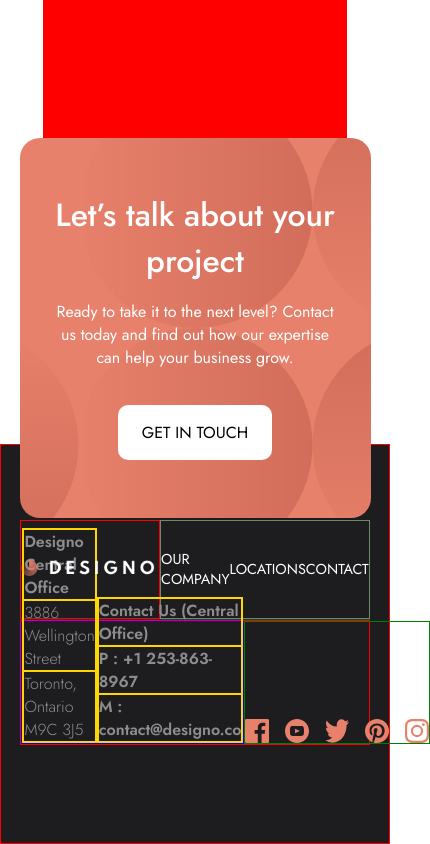
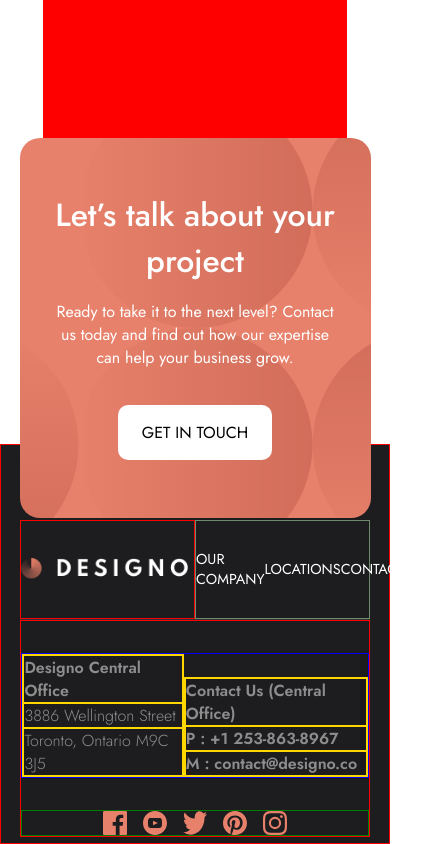
Before and after one commit to SJellen/designo, a Next.js app: page /about in a window 390 px wide. Shown: the part 806-1650 px from the top of the page, 430 px wide, since content can reach past the window. Built offline with nearby package versions, Linux system fonts and the light colour scheme.

Commit message:
footer mq work

```diff
--- a/styles/Footer.module.scss
+++ b/styles/Footer.module.scss
@@ -90,8 +90,6 @@
     display: flex;
     flex-direction: column;
     justify-content: flex-end;
-
-
 }
 
 .iconContainer {
@@ -108,7 +106,6 @@
     .container {
         max-width: 1440px;
         margin: 0 auto;
-        border: 1px solid red;
     }
   }
 
@@ -122,6 +119,28 @@
         width: 90%;
     }
     .leftFlexContainer {
-        width: 80%;
+        width: 70%;
+    }
+    .rightFlexContainer {
+        width: auto;
+    }
+    .nav {
+        width: 50%;
     }
 }
+
+@media only screen and (max-width: 650px) {
+    .bottomContainer {
+        flex-direction: column;
+        height: auto;
+    }
+    .leftFlexContainer {
+        width: 100%;
+        margin: 2rem auto;
+        justify-content: space-evenly;
+    }
+    .rightFlexContainer {
+        align-items: center;
+    }
+
+}
```
